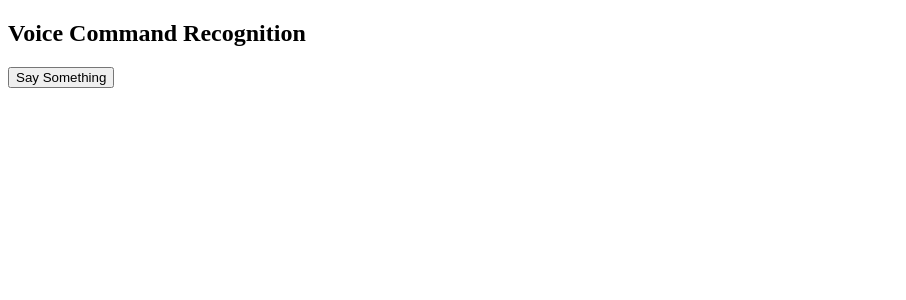
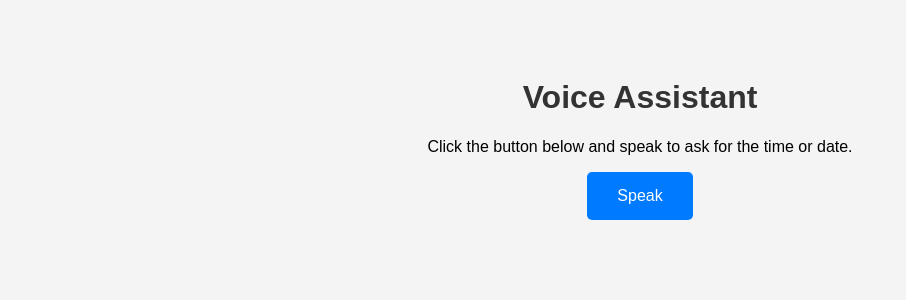
Before and after one commit to antariksha2001/voice-feedback, a Flask app: template templates/index.html in a window 1280 px wide. Shown: the top 300 px of the page, without its empty margins (0-906 px from the left). Run offline with Flask 3, Linux system fonts and the light colour scheme; the template is opened without the code that fills it, so the values that code supplies are empty.

Commit message:
Update index.html

```diff
--- a/templates/index.html
+++ b/templates/index.html
@@ -3,15 +3,49 @@
 <head>
     <meta charset="UTF-8">
     <meta name="viewport" content="width=device-width, initial-scale=1.0">
-    <title>Voice Command Recognition</title>
+    <title>Voice Assistant</title>
+    <style>
+        body {
+            font-family: Arial, sans-serif;
+            text-align: center;
+            padding: 50px;
+            background-color: #f4f4f4;
+        }
+        h1 {
+            color: #333;
+        }
+        button {
+            padding: 15px 30px;
+            font-size: 16px;
+            color: #fff;
+            background-color: #007BFF;
+            border: none;
+            border-radius: 5px;
+            cursor: pointer;
+        }
+        button:hover {
+            background-color: #0056b3;
+        }
+    </style>
 </head>
 <body>
-    <h2>Voice Command Recognition</h2>
-    <form method="post">
-        <button type="submit">Say Something</button>
-    </form>
-    {% if result %}
-        <h3>Result: {{ result }}</h3>
-    {% endif %}
+    <h1>Voice Assistant</h1>
+    <p>Click the button below and speak to ask for the time or date.</p>
+    <button onclick="startVoiceCommand()">Speak</button>
+
+    <p id="response"></p>
+
+    <script>
+        function startVoiceCommand() {
+            fetch('/voice-command')
+                .then(response => response.json())
+                .then(data => {
+                    document.getElementById('response').textContent = data.response;
+                })
+                .catch(error => {
+                    console.error('Error:', error);
+                });
+        }
+    </script>
 </body>
 </html>
```
